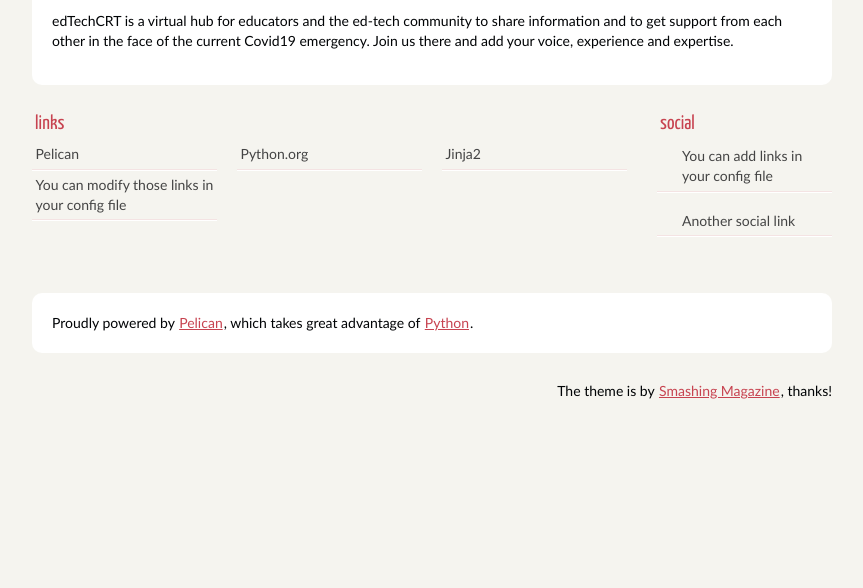
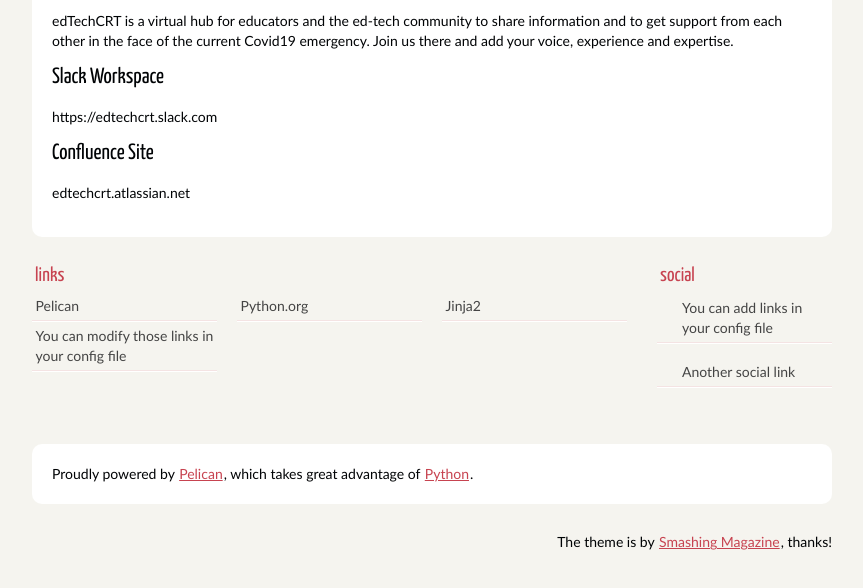
Before and after one commit to edTechCRT/edtechcrt.github.io, a plain HTML site: page index.html in a window 1280 px wide. Shown: the part 216-804 px from the top of the page, without its empty margins (208-1071 px from the left). Drawn offline with Linux system fonts and the light colour scheme; files whose address does not match are found by name.

Commit message:
new index

```diff
--- a/index.html
+++ b/index.html
@@ -17,6 +17,10 @@
     <h1 class="entry-title">edTech COVID19/Crisis Response Team</h1>
 
     <p>edTechCRT is a virtual hub for educators and the ed-tech community to share information and to get support from each other in the face of the current Covid19 emergency. Join us there and add your voice, experience and expertise.</p>
+<h2>Slack Workspace</h2>
+<p>https://edtechcrt.slack.com</p>
+<h2>Confluence Site</h2>
+<p>edtechcrt.atlassian.net</p>
 </section>
         <section id="extras" class="body">
                 <div class="blogroll">
```
